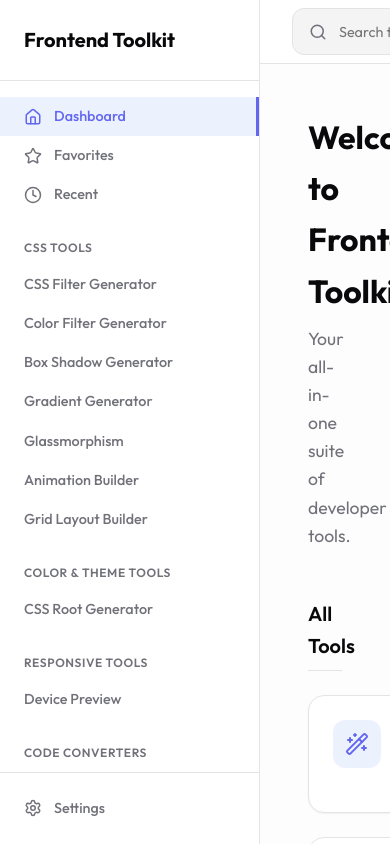
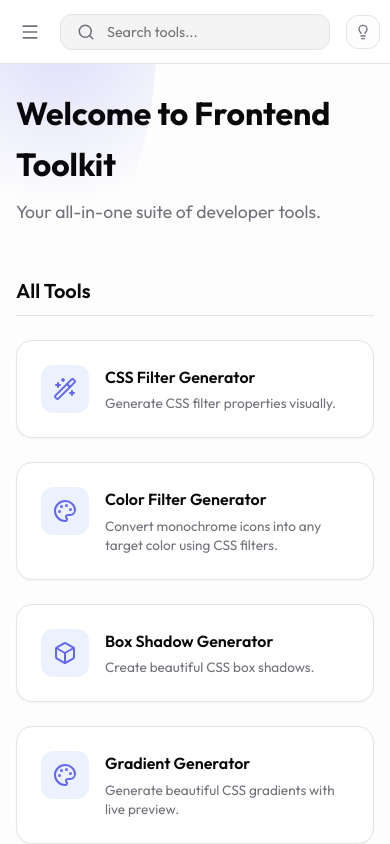
Before and after one commit to Ashincx/Developer-Toolkit, a React (Vite) app: page / in a window 390 px wide. Built offline with nearby package versions, Linux system fonts and the light colour scheme.

Commit message:
Fix mobile responsive overflow issues and UI adjustments

```diff
--- a/src/App.jsx
+++ b/src/App.jsx
@@ -1,3 +1,4 @@
+import { useState } from 'react';
 import { Routes, Route } from 'react-router-dom';
 import Sidebar from './components/Sidebar';
 import Topbar from './components/Topbar';
@@ -15,12 +16,16 @@
 import CSSRootGenerator from './pages/tools/CSSRootGenerator';
 
 function App() {
+  const [isSidebarOpen, setIsSidebarOpen] = useState(false);
+
+  const toggleSidebar = () => setIsSidebarOpen(!isSidebarOpen);
+
   return (
     <div className="app-container">
-      <Sidebar />
+      <Sidebar isOpen={isSidebarOpen} setIsOpen={setIsSidebarOpen} />
 
       <main className="main-content">
-        <Topbar />
+        <Topbar toggleSidebar={toggleSidebar} />
 
         <div className="content-area">
           <Routes>
--- a/src/components/Sidebar.css
+++ b/src/components/Sidebar.css
@@ -10,6 +10,24 @@
 .sidebar-header {
   padding: 1.5rem;
   border-bottom: 1px solid var(--border-color);
+  display: flex;
+  justify-content: space-between;
+  align-items: center;
+}
+
+.sidebar-close-btn {
+  display: none;
+  background: transparent;
+  border: none;
+  color: var(--text-secondary);
+  cursor: pointer;
+  padding: 0.25rem;
+  border-radius: var(--radius-sm);
+}
+
+.sidebar-close-btn:hover {
+  background-color: var(--bg-tertiary);
+  color: var(--text-primary);
 }
 
 .logo h2 {
@@ -72,3 +90,38 @@
   padding: 1rem 0;
   border-top: 1px solid var(--border-color);
 }
+
+.sidebar-overlay {
+  display: none;
+}
+
+@media (max-width: 768px) {
+  .sidebar {
+    position: fixed;
+    top: 0;
+    left: -260px;
+    z-index: 1000;
+    transition: left 0.3s cubic-bezier(0.4, 0, 0.2, 1);
+  }
+
+  .sidebar.open {
+    left: 0;
+  }
+
+  .sidebar-close-btn {
+    display: flex;
+  }
+
+  .sidebar-overlay {
+    display: block;
+    position: fixed;
+    top: 0;
+    left: 0;
+    width: 100vw;
+    height: 100vh;
+    background-color: rgba(0, 0, 0, 0.5);
+    backdrop-filter: blur(2px);
+    z-index: 999;
+    animation: fadeIn 0.2s ease;
+  }
+}
--- a/src/components/Sidebar.jsx
+++ b/src/components/Sidebar.jsx
@@ -1,34 +1,43 @@
 import { NavLink } from 'react-router-dom';
 import { tools, categories } from '../data/tools';
-import { Settings, Home, Star, Clock } from 'lucide-react';
+import { Settings, Home, Star, Clock, X } from 'lucide-react';
 import './Sidebar.css';
 
-const Sidebar = () => {
+const Sidebar = ({ isOpen, setIsOpen }) => {
+  const handleClose = () => {
+    if (setIsOpen) setIsOpen(false);
+  };
+
   return (
-    <aside className="sidebar">
+    <>
+      {isOpen && <div className="sidebar-overlay" onClick={handleClose}></div>}
+      <aside className={`sidebar ${isOpen ? 'open' : ''}`}>
       <div className="sidebar-header">
         <div className="logo">
           <h2>Frontend Toolkit</h2>
         </div>
+        <button className="sidebar-close-btn" onClick={handleClose}>
+          <X size={20} />
+        </button>
       </div>
 
       <div className="sidebar-content">
         <div className="nav-section">
           <ul className="nav-list">
             <li>
-              <NavLink to="/" className={({isActive}) => isActive ? 'nav-item active' : 'nav-item'}>
+              <NavLink to="/" className={({isActive}) => isActive ? 'nav-item active' : 'nav-item'} onClick={handleClose}>
                 <Home size={18} />
                 <span>Dashboard</span>
               </NavLink>
             </li>
             <li>
-              <NavLink to="/favorites" className={({isActive}) => isActive ? 'nav-item active' : 'nav-item'}>
+              <NavLink to="/favorites" className={({isActive}) => isActive ? 'nav-item active' : 'nav-item'} onClick={handleClose}>
                 <Star size={18} />
                 <span>Favorites</span>
               </NavLink>
             </li>
             <li>
-              <NavLink to="/recent" className={({isActive}) => isActive ? 'nav-item active' : 'nav-item'}>
+              <NavLink to="/recent" className={({isActive}) => isActive ? 'nav-item active' : 'nav-item'} onClick={handleClose}>
                 <Clock size={18} />
                 <span>Recent</span>
               </NavLink>
@@ -46,7 +55,7 @@
               <ul className="nav-list">
                 {categoryTools.map(tool => (
                   <li key={tool.id}>
-                    <NavLink to={tool.path} className={({isActive}) => isActive ? 'nav-item active' : 'nav-item'}>
+                    <NavLink to={tool.path} className={({isActive}) => isActive ? 'nav-item active' : 'nav-item'} onClick={handleClose}>
                       <span>{tool.name}</span>
                     </NavLink>
                   </li>
@@ -58,12 +67,13 @@
       </div>
 
       <div className="sidebar-footer">
-        <NavLink to="/settings" className="nav-item">
+        <NavLink to="/settings" className="nav-item" onClick={handleClose}>
           <Settings size={18} />
           <span>Settings</span>
         </NavLink>
       </div>
     </aside>
+    </>
   );
 };
 
--- a/src/components/ToolLayout.css
+++ b/src/components/ToolLayout.css
@@ -1,6 +1,7 @@
 .tool-layout {
   max-width: 1200px;
   margin: 0 auto;
+  min-width: 0;
 }
 
 .tool-header {
@@ -93,6 +94,7 @@
   border: 1px solid var(--border-color);
   padding: 2rem;
   box-shadow: var(--shadow-md);
+  min-width: 0;
 }
 
 /* Shared Code Output Styles */
@@ -102,6 +104,7 @@
   overflow: hidden;
   margin-top: 1.5rem;
   width: 100%;
+  min-width: 0;
 }
 
 .code-header {
@@ -145,3 +148,20 @@
   white-space: pre-wrap;
   word-wrap: break-word;
 }
+
+@media (max-width: 768px) {
+  .tool-header {
+    flex-direction: column;
+    gap: 1rem;
+    align-items: flex-start;
+  }
+
+  .tool-actions-top {
+    width: 100%;
+    justify-content: flex-end;
+  }
+
+  .tool-content {
+    padding: 1.5rem 1rem;
+  }
+}
--- a/src/components/Topbar.css
+++ b/src/components/Topbar.css
@@ -6,6 +6,29 @@
   align-items: center;
   justify-content: space-between;
   padding: 0 2rem;
+  gap: 1rem;
+}
+
+.topbar-left {
+  display: flex;
+  align-items: center;
+  gap: 1rem;
+  flex: 1;
+}
+
+.mobile-menu-btn {
+  display: none;
+  background: transparent;
+  border: none;
+  color: var(--text-secondary);
+  cursor: pointer;
+  padding: 0.25rem;
+  border-radius: var(--radius-sm);
+}
+
+.mobile-menu-btn:hover {
+  background-color: var(--bg-tertiary);
+  color: var(--text-primary);
 }
 
 .search-container {
@@ -15,7 +38,8 @@
   border: 1px solid var(--border-color);
   border-radius: var(--radius-md);
   padding: 0.5rem 1rem;
-  width: 400px;
+  width: 100%;
+  max-width: 400px;
   transition: border-color 0.2s, box-shadow 0.2s;
 }
 
@@ -240,3 +264,27 @@
   from { transform: translateY(10px); opacity: 0; }
   to { transform: translateY(0); opacity: 1; }
 }
+
+@media (max-width: 768px) {
+  .topbar {
+    padding: 0 1rem;
+  }
+
+  .mobile-menu-btn {
+    display: flex;
+    align-items: center;
+    justify-content: center;
+  }
+
+  .search-shortcut {
+    display: none;
+  }
+
+  .suggest-btn span {
+    display: none;
+  }
+
+  .suggest-btn {
+    padding: 0.5rem;
+  }
+}
--- a/src/components/Topbar.jsx
+++ b/src/components/Topbar.jsx
@@ -1,9 +1,9 @@
-import { Search, Moon, Sun, Command, Lightbulb, X, Check } from 'lucide-react';
+import { Search, Moon, Sun, Command, Lightbulb, X, Check, Menu } from 'lucide-react';
 import { useTheme } from '../context/ThemeContext';
 import { useState } from 'react';
 import './Topbar.css';
 
-const Topbar = () => {
+const Topbar = ({ toggleSidebar }) => {
   const { theme, toggleTheme } = useTheme();
   const [showSuggestModal, setShowSuggestModal] = useState(false);
   const [suggestion, setSuggestion] = useState('');
@@ -44,7 +44,11 @@
 
   return (
     <header className="topbar">
-      <div className="search-container">
+      <div className="topbar-left">
+        <button className="mobile-menu-btn" onClick={toggleSidebar}>
+          <Menu size={20} />
+        </button>
+        <div className="search-container">
         <Search className="search-icon" size={18} />
         <input
           type="text"
@@ -55,6 +59,7 @@
           <Command size={14} />
           <span>K</span>
         </div>
+      </div>
       </div>
 
       <div className="topbar-actions">
--- a/src/index.css
+++ b/src/index.css
@@ -67,6 +67,8 @@
   line-height: 1.6;
   -webkit-font-smoothing: antialiased;
   -moz-osx-font-smoothing: grayscale;
+  overflow-x: hidden;
+  width: 100%;
 }
 
 /* Background gradient orb effect for stunning visual */
@@ -87,6 +89,8 @@
 .app-container {
   display: flex;
   height: 100vh;
+  width: 100vw;
+  max-width: 100vw;
   overflow: hidden;
   position: relative;
 }
@@ -96,12 +100,21 @@
   display: flex;
   flex-direction: column;
   overflow: hidden;
+  min-width: 0;
 }
 
 .content-area {
   flex: 1;
   overflow-y: auto;
+  overflow-x: hidden;
   padding: 3rem;
+  min-width: 0;
+}
+
+@media (max-width: 768px) {
+  .content-area {
+    padding: 1.5rem 1rem;
+  }
 }
 
 /* Common UI elements */
--- a/src/pages/tools/CSSFilterGenerator.css
+++ b/src/pages/tools/CSSFilterGenerator.css
@@ -2,6 +2,7 @@
   display: grid;
   grid-template-columns: 350px 1fr;
   gap: 2.5rem;
+  min-width: 0;
 }
 
 @media (max-width: 900px) {
@@ -14,6 +15,7 @@
   display: flex;
   flex-direction: column;
   gap: 1.25rem;
+  min-width: 0;
 }
 
 .controls-header {
@@ -95,6 +97,7 @@
   display: flex;
   flex-direction: column;
   gap: 1.5rem;
+  min-width: 0;
 }
 
 .preview-container {
--- a/src/pages/tools/CSSRootGenerator.css
+++ b/src/pages/tools/CSSRootGenerator.css
@@ -21,6 +21,11 @@
   grid-template-columns: 1fr 1fr;
   gap: 20px;
   margin-top: 16px;
+  min-width: 0;
+}
+
+.left-col, .right-col {
+  min-width: 0;
 }
 
 @media (max-width: 900px) {
@@ -34,6 +39,7 @@
   border-radius: 10px;
   padding: 20px;
   box-shadow: 0 2px 4px rgba(0, 0, 0, 0.05), 0 1px 2px rgba(0, 0, 0, 0.03);
+  min-width: 0;
 }
 
 .upload-section h3, .roles-section h3, .preview-section h3, .code-section h3 {
@@ -297,6 +303,15 @@
   justify-content: space-between;
   align-items: center;
   margin-bottom: 16px;
+  min-width: 0;
+}
+
+@media (max-width: 768px) {
+  .code-header {
+    flex-direction: column;
+    align-items: flex-start;
+    gap: 12px;
+  }
 }
 
 .code-actions {
--- a/src/pages/tools/ColorFilterGenerator.css
+++ b/src/pages/tools/ColorFilterGenerator.css
@@ -3,6 +3,7 @@
   grid-template-columns: 350px 1fr;
   gap: 1.5rem;
   height: 100%;
+  min-width: 0;
 }
 
 @media (max-width: 992px) {
@@ -16,6 +17,7 @@
   display: flex;
   flex-direction: column;
   gap: 1.5rem;
+  min-width: 0;
 }
 
 .control-card {
@@ -315,6 +317,7 @@
   display: flex;
   flex-direction: column;
   gap: 1.5rem;
+  min-width: 0;
 }
 
 /* Preview Area */
@@ -481,6 +484,7 @@
   border: 1px solid var(--border);
   overflow: hidden;
   box-shadow: var(--shadow-sm);
+  min-width: 0;
 }
 
 .code-tabs {
```
